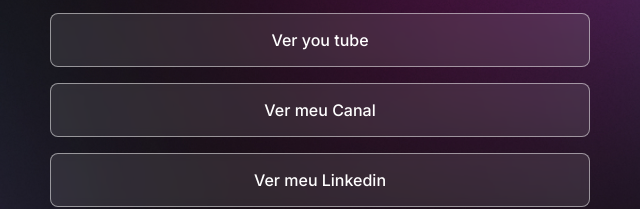
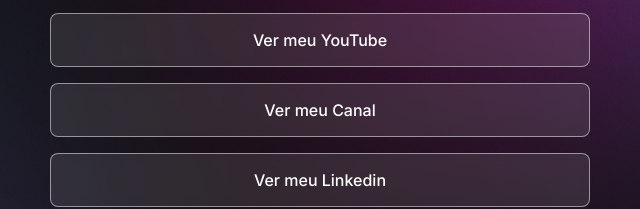
Before and after one commit to issf69/Projeto-Dev-Links, a plain HTML site: page index.html in a window 1280 px wide. Shown: the part 435-644 px from the top of the page, 320-960 px from the left. Drawn offline with nearby package versions, Linux system fonts and the light colour scheme.

Commit message:
Update index.html

```diff
--- a/index.html
+++ b/index.html
@@ -31,8 +31,8 @@
             <li>
                 <a href="https://www.instagram.com/eterno____aprendiz/">Ver meu Instagram </a>
             </li>
-              <li>
-                <a href="https://www.youtube.com/channel/UCXXNb9L0-8eIrAjWM0QrPwQ">Ver you tube </a>
+             <li>
+                <a href="https://www.youtube.com/channel/UCXXNb9L0-8eIrAjWM0QrPwQ">Ver  meu YouTube </a>
             </li>
             <li>
                 <a href="https://www.youtube.com/channel/UCXXNb9L0-8eIrAjWM0QrPwQ"_blank">Ver meu Canal</a>
```
